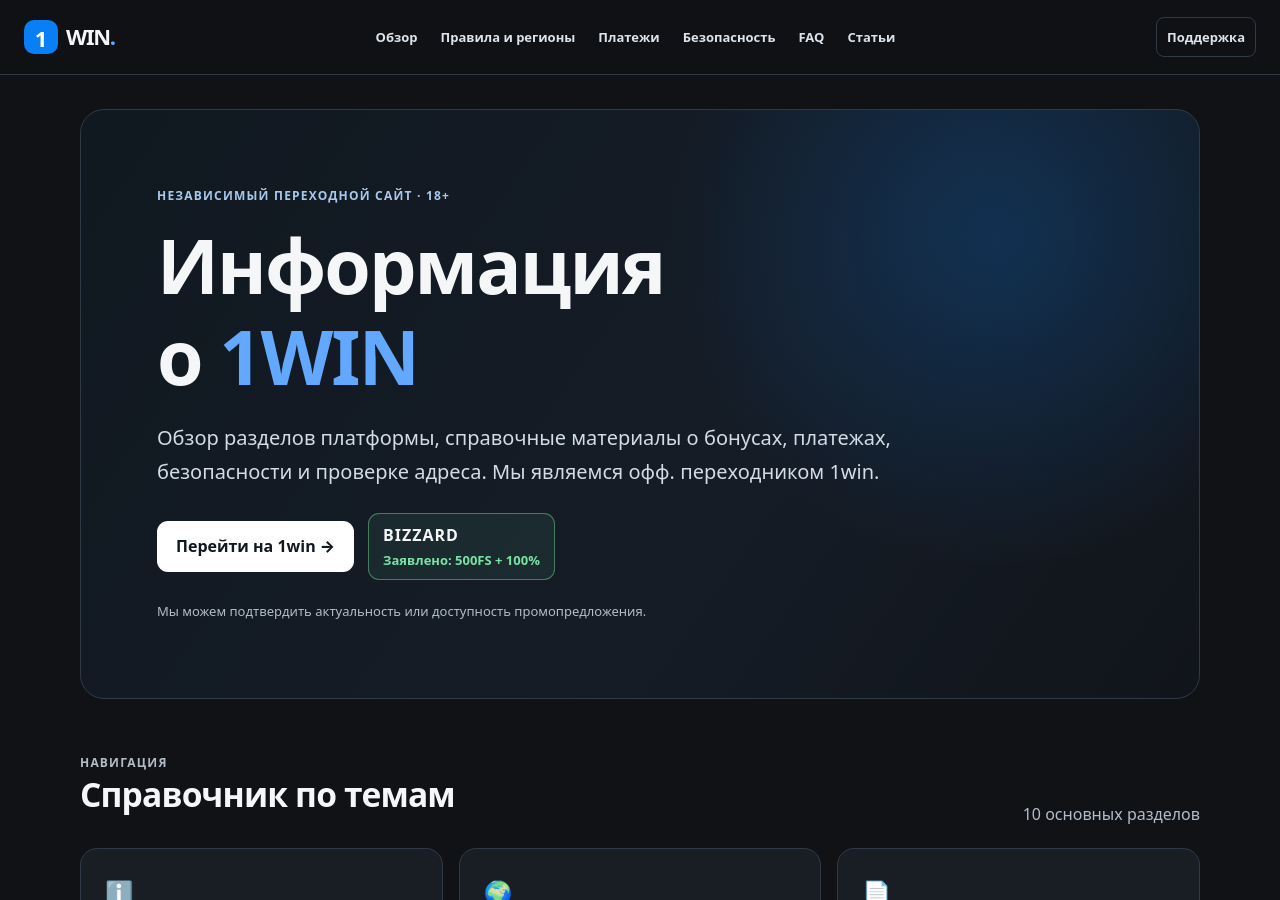
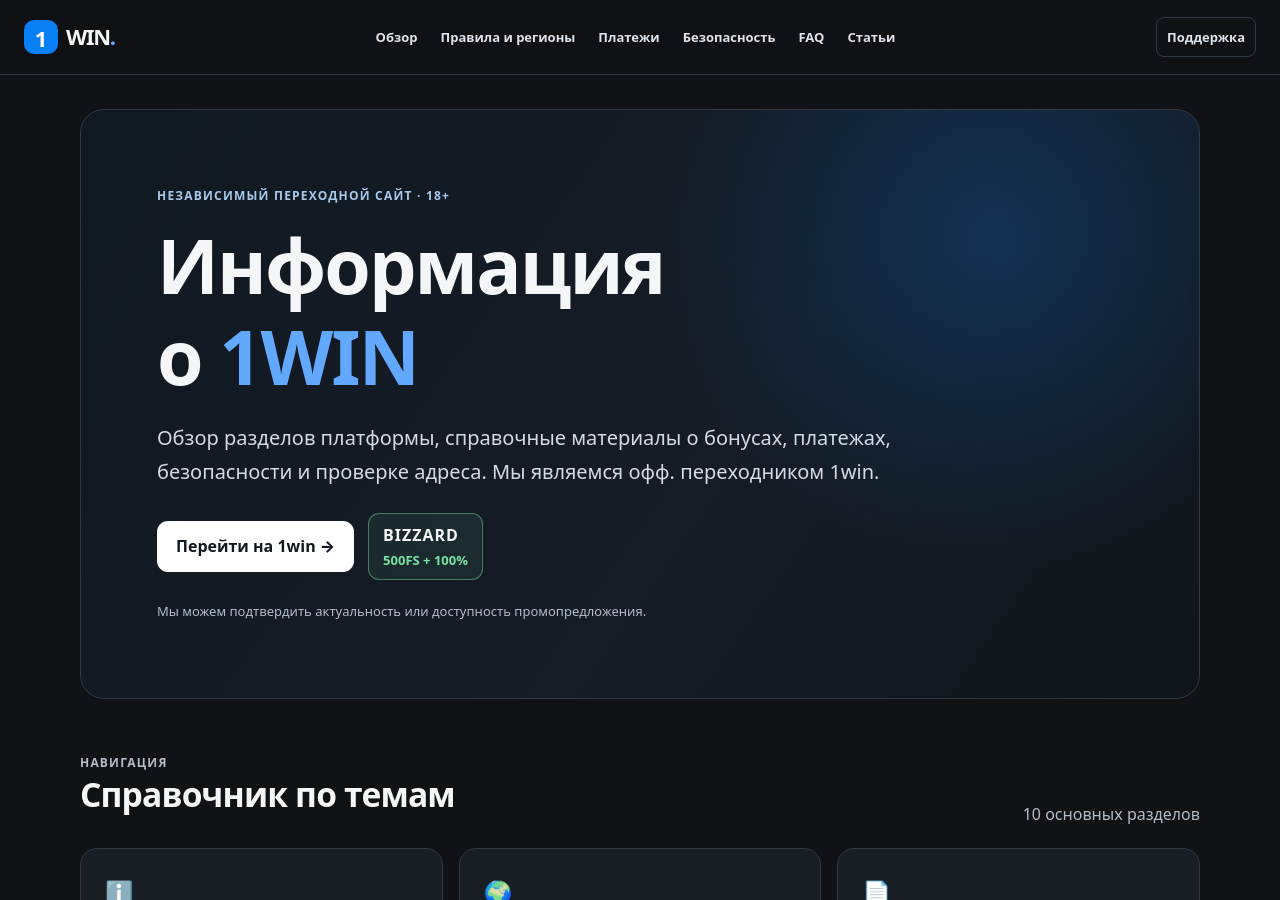
Before and after one commit to codeFailed/1win, a Jekyll site: the page built from index.html, in a window 1280 px wide and 900 px high. Built offline with Jekyll 4.4.1, drawn with Linux system fonts in a browser that asks for light colours.

Commit message:
Update index.html

```diff
--- a/index.html
+++ b/index.html
@@ -10,7 +10,7 @@
     <p class="lead">Обзор разделов платформы, справочные материалы о бонусах, платежах, безопасности и проверке адреса. Мы являемся офф. переходником 1win.</p>
     <div class="hero-actions">
       <a class="button" href="https://r1wrokkc.life/casino/list?open=register&amp;p=q8rn" target="_blank" rel="sponsored nofollow noopener noreferrer">Перейти на 1win →</a>
-      <div class="promo-box"><strong>BIZZARD</strong><span>Заявлено: 500FS + 100%</span></div>
+      <div class="promo-box"><strong>BIZZARD</strong><span> 500FS + 100%</span></div>
     </div>
     <p class="disclosure">Мы  можем подтвердить актуальность или доступность промопредложения.</p>
   </div>
```
